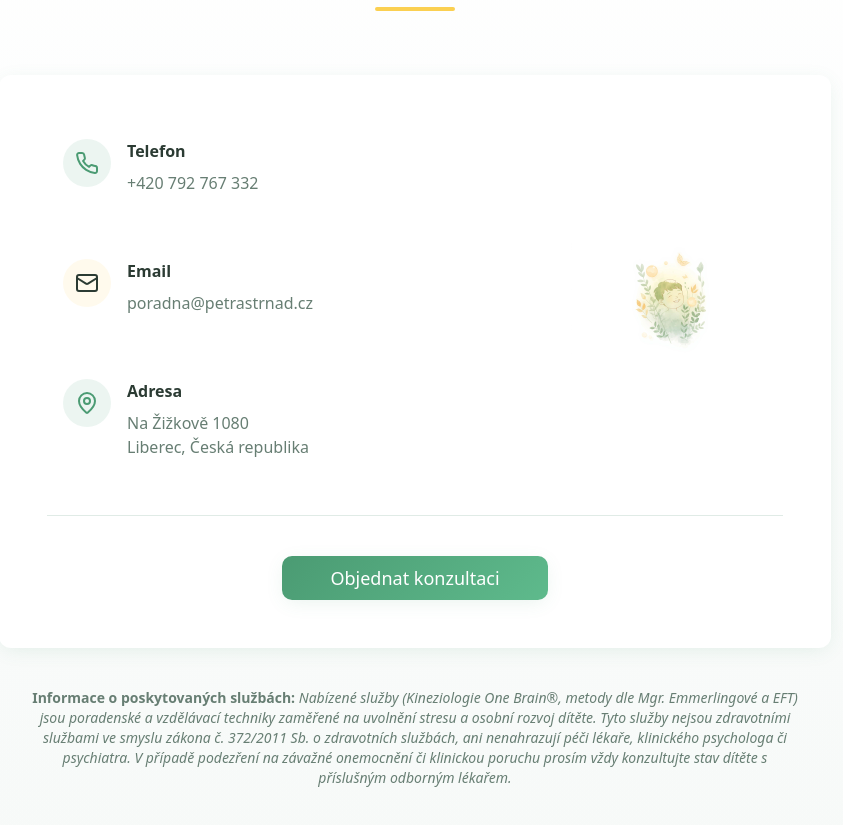
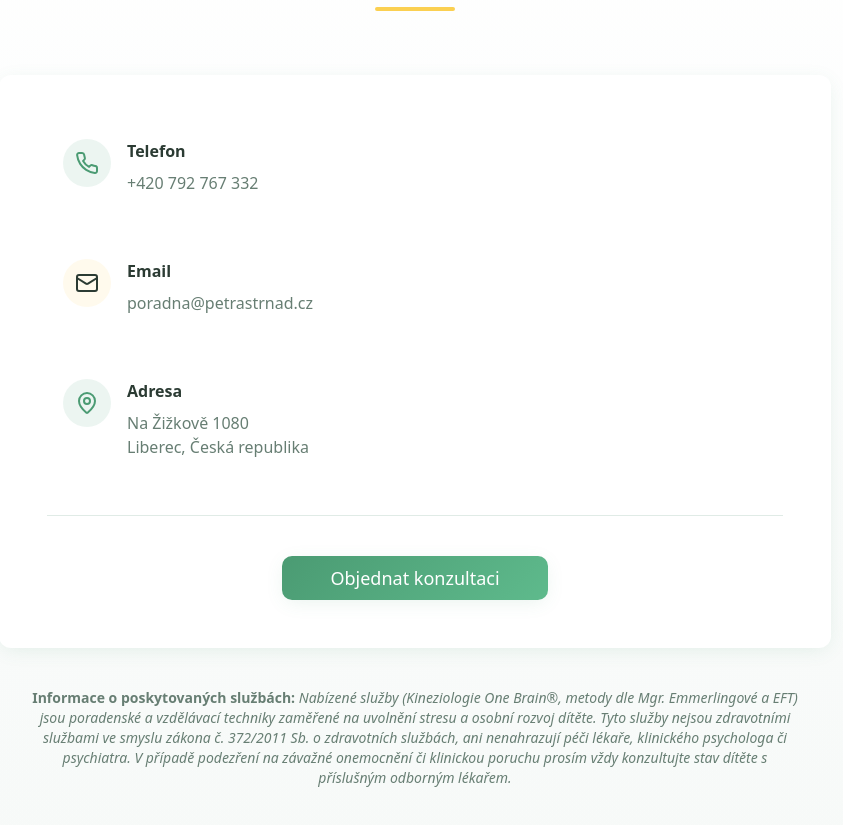
Before and after one commit to petrastrnadova2-wq/build-my-site-now-346, a React (Vite) app: page / in a window 1280 px wide. Shown: the part 4620-5445 px from the top of the page, without its empty margins (225-1068 px from the left). Built offline with nearby package versions, Linux system fonts and the light colour scheme; the HTML template or start-up script is replaced by a standard one.

Commit message:
Reverted to commit c6c09041291ddc2dc13961f85ab4813d17396359

```diff
--- a/src/pages/Index.tsx
+++ b/src/pages/Index.tsx
@@ -5,7 +5,6 @@ import heroChild from "@/assets/hero-child.jpg";
 import balanceImage from "@/assets/balance-wellness.jpg";
 import petraProfile from "@/assets/petra-profile.jpg";
 import childIllustration from "@/assets/child-illustration.jpg";
-import boyBubble from "@/assets/boy-bubble.jpg";
 import { Flyer } from "@/components/Flyer";
 import { generatePDF } from "@/utils/pdfGenerator";
 
@@ -220,8 +219,7 @@ const Index = () => {
 
           <Card className="border-none shadow-soft bg-card">
             <CardContent className="p-8 md:p-12">
-              <div className="grid md:grid-cols-3 gap-8 items-center">
-                <div className="md:col-span-2 space-y-8">
+              <div className="space-y-8">
                 <div className="flex items-start gap-4 p-4 rounded-lg hover:bg-secondary/50 transition-colors">
                   <div className="w-12 h-12 rounded-full bg-primary/10 flex items-center justify-center flex-shrink-0">
                     <Phone className="h-6 w-6 text-primary" />
@@ -250,16 +248,6 @@ const Index = () => {
                     <h3 className="font-semibold text-foreground mb-2">Adresa</h3>
                     <p className="text-muted-foreground">Na Žižkově 1080<br />Liberec, Česká republika</p>
                   </div>
-                  </div>
-                </div>
-
-                <div className="hidden md:flex justify-center">
-                  <img
-                    src={boyBubble}
-                    alt="Ilustrace šťastného chlapce"
-                    className="max-w-[200px] h-auto opacity-90"
-                    style={{ mixBlendMode: 'multiply' }}
-                  />
                 </div>
               </div>
 
```
Also changed, not shown: src/assets/boy-bubble.jpg (deleted). Lines whose indentation alone changed are shown as unchanged.
